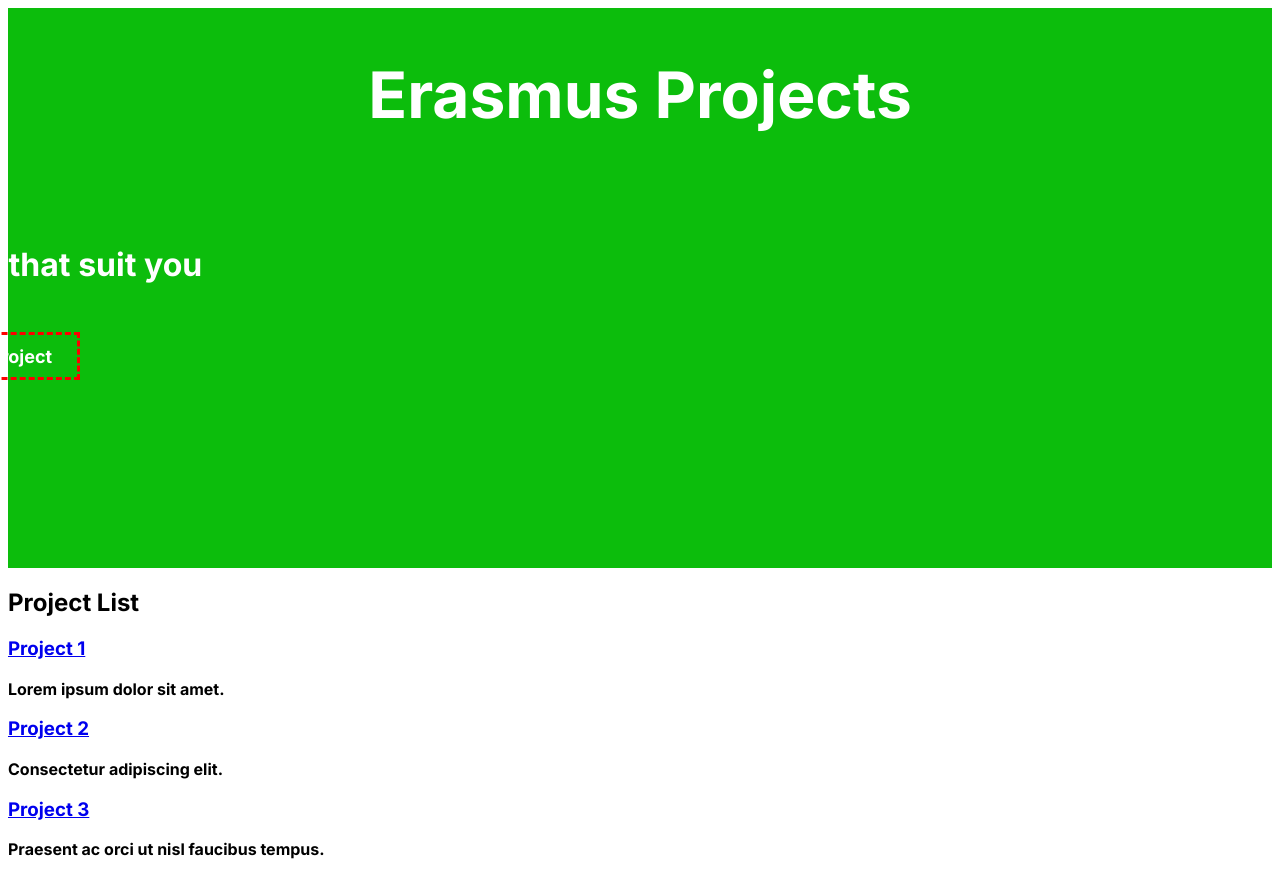
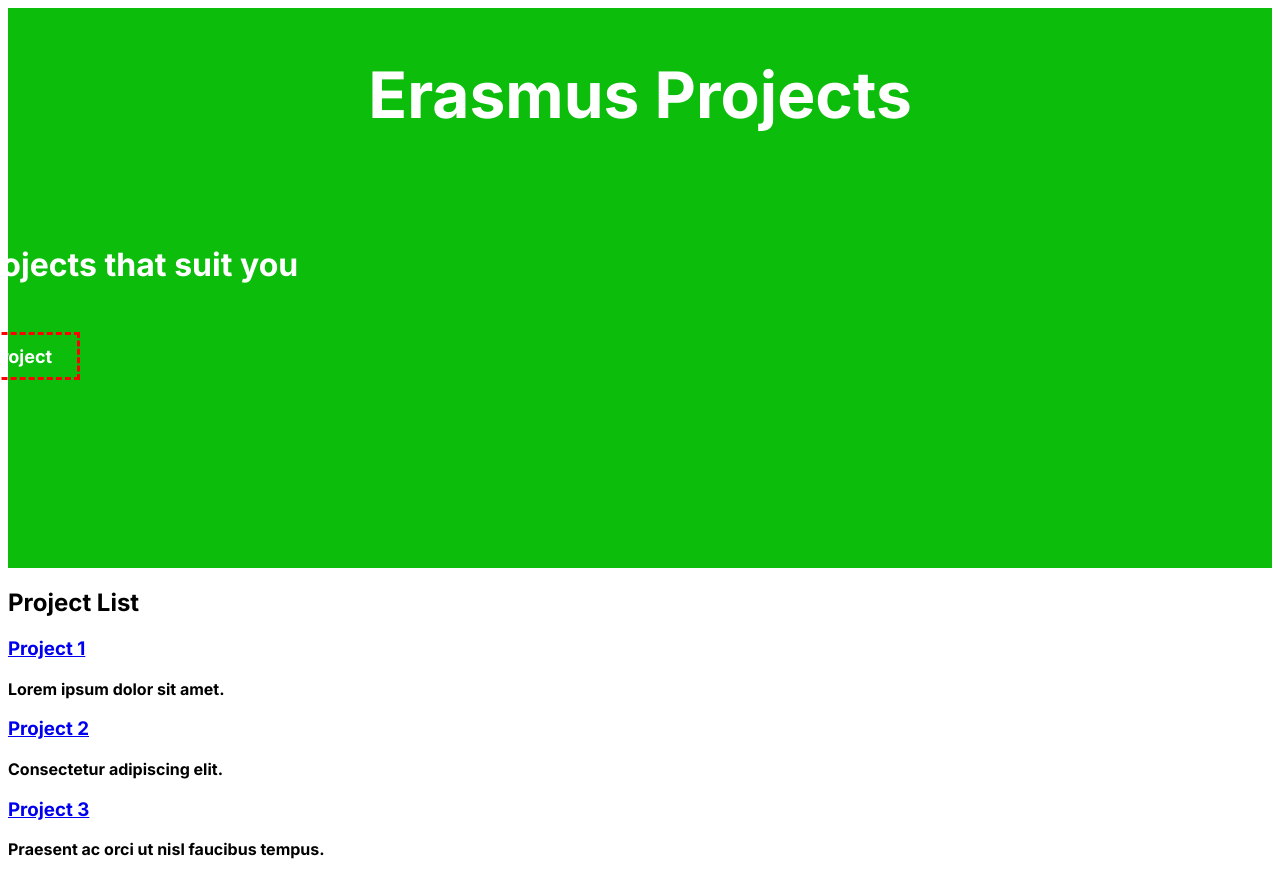
Before and after one commit to DvScriptsSK/erasmus-matching-platform, a React (Create React App) app: page / in a window 1280 px wide. Built offline with nearby package versions, Linux system fonts and the light colour scheme.

Commit message:
file managment

```diff
--- a/src/App.css
+++ b/src/App.css
@@ -22,7 +22,7 @@
 }
 .header h2 {
   position: relative;
-  right: 40rem;
+  right: 68vh;
   top: 10rem;
   font-size: 2rem;
   margin: 0;
--- a/src/App.js
+++ b/src/App.js
@@ -1,23 +1,18 @@
 import React from 'react';
-import ProjectList from './ProjectList';
-import ProjectDetails from './ProjectDetails';
+import ProjectList from './components/project-list/ProjectList';
 import './App.css';
 import projectsData from './projectsData';
-import { BrowserRouter as Router, Switch, Route } from 'react-router-dom';
 
 const App = () => {
   return (
-    <Router>
       <div className='main'>
         <div className='header'>
           <h1>Erasmus Projects</h1>
           <h2>Find projects that suit you</h2>
           <button type="button">Find project</button>
         </div>
-          <Route exact path="/" component={() => <ProjectList projects={projectsData} />} />
-          <Route path="/project/:id" component={ProjectDetails} />
-      </div>
-    </Router>
+          <ProjectList projects={projectsData} />
+        </div>
   );
 };
 
--- a/src/ProjectDetails.js
+++ b/src/components/project-detail/ProjectDetails.js
@@ -1,6 +1,6 @@
 import React from 'react';
 import { useParams } from 'react-router-dom';
-import projectsData from './projectsData';
+import projectsData from '../../projectsData';
 
 const ProjectDetails = () => {
   const { id } = useParams();
--- a/src/ProjectList.js
+++ b/src/components/project-list/ProjectList.jsx
@@ -1,13 +1,13 @@
 import React from 'react';
 import { Link } from 'react-router-dom';
-import projectsData from './projectsData';
-
+import projectsData from '../../projectsData';
+import './project.css';
 const ProjectList = () => {
   return (
     <div>
       <h2>Project List</h2>
       {projectsData.map((project) => (
-        <div key={project.id}>
+        <div key={project.id} className='project-list'>
           <h3>
             <Link to={`/project/${project.id}`}>{project.title}</Link>
           </h3>
```
Also changed, not shown: src/components/project-list/project.css (added), src/projectsData.jsx (renamed from src/projectsData.js).
